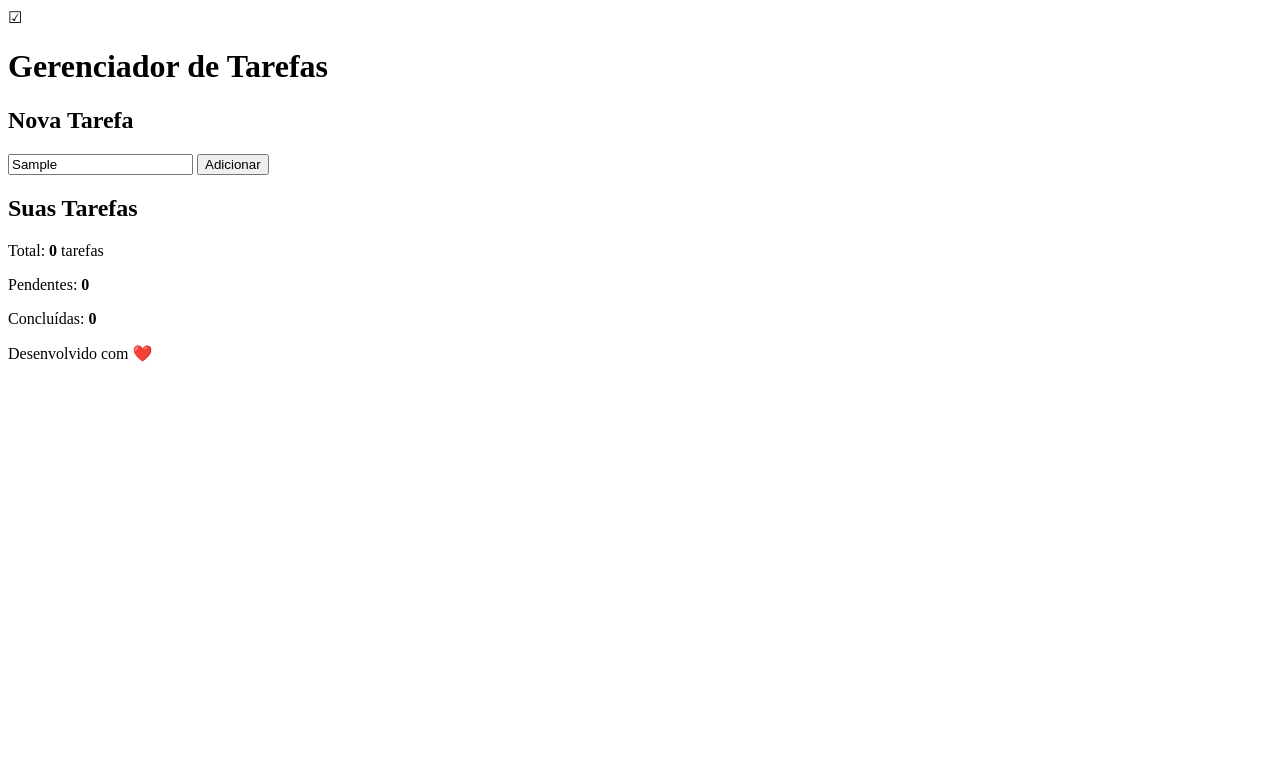
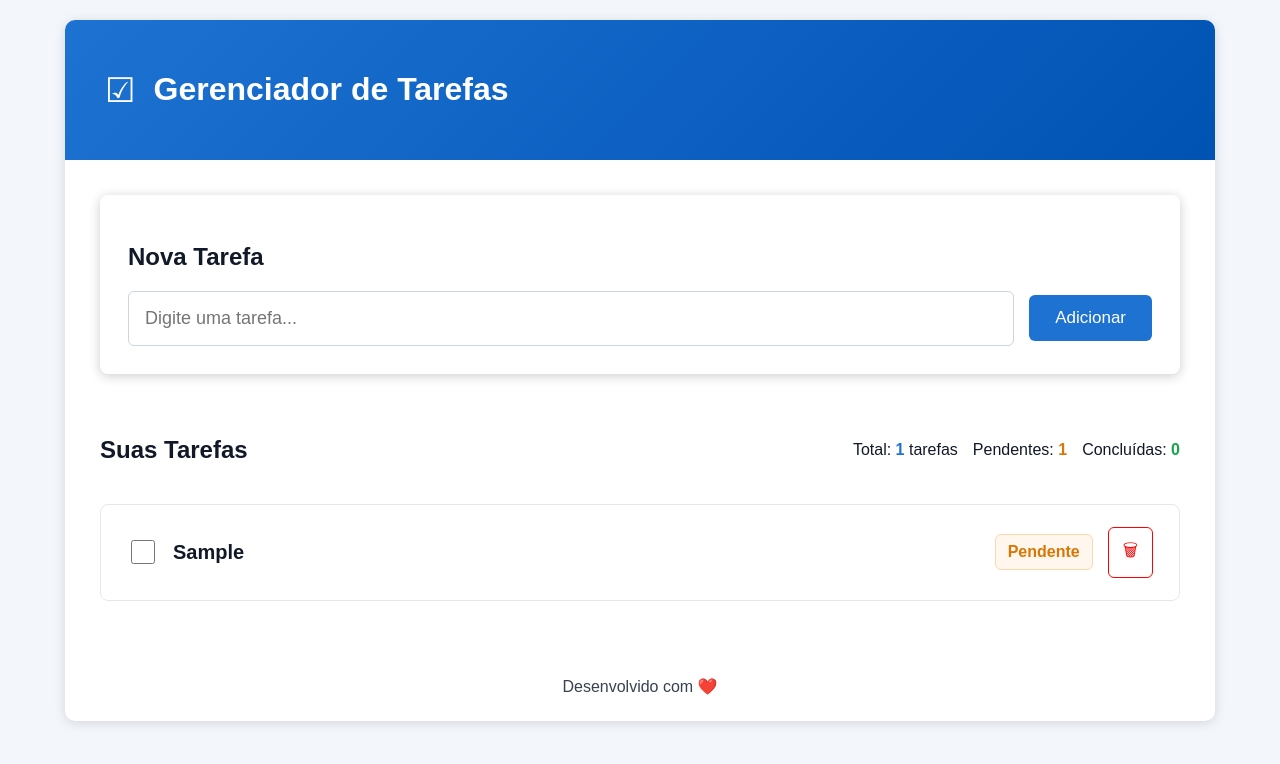
Before and after one commit to tiago443/projeto4-sistema-de-gerenciamento-de-tarefas-, a website: page index.html in a window 1280 px wide. Both pictures are taken after typing "Sample" into the empty fields and a click on the button "Adicionar". Drawn offline with Linux system fonts and the light colour scheme.

Commit message:
adiciona conteudo completo da interface

```diff
--- a/estilo.css
+++ b/estilo.css
@@ -1 +1,180 @@
-/* ajuste */
+* {
+  box-sizing: border-box;
+  font-family: Arial, Helvetica, sans-serif;
+}
+
+body {
+  margin: 0;
+  padding: 20px;
+  background: #f3f6fb;
+  color: #111827;
+}
+
+.pagina {
+  max-width: 1150px;
+  margin: auto;
+  background: white;
+  border-radius: 10px;
+  overflow: hidden;
+  box-shadow: 0 2px 12px #0002;
+}
+
+header {
+  background: linear-gradient(135deg, #1d72d2, #0052b3);
+  color: white;
+  padding: 30px 40px;
+  display: flex;
+  align-items: center;
+  gap: 18px;
+}
+
+.icone {
+  font-size: 34px;
+}
+
+main {
+  padding: 35px;
+}
+
+.card {
+  padding: 28px;
+  margin-bottom: 42px;
+  border-radius: 8px;
+  box-shadow: 0 2px 12px #0003;
+}
+
+.linha,
+.topo,
+.resumo,
+.esquerda,
+.direita {
+  display: flex;
+  align-items: center;
+  gap: 15px;
+}
+
+.linha input {
+  flex: 1;
+}
+
+input {
+  padding: 16px;
+  font-size: 18px;
+  border: 1px solid #cbd5e1;
+  border-radius: 6px;
+}
+
+button {
+  padding: 13px 26px;
+  border: 0;
+  border-radius: 6px;
+  background: #1d72d2;
+  color: white;
+  font-size: 17px;
+  cursor: pointer;
+}
+
+button:hover {
+  background: #155cb0;
+}
+
+.topo {
+  justify-content: space-between;
+}
+
+#total {
+  color: #1d72d2;
+}
+
+#pendentes {
+  color: #d97706;
+}
+
+#concluidas {
+  color: #16a34a;
+}
+
+ul {
+  padding: 0;
+  margin-top: 20px;
+  list-style: none;
+  border: 1px solid #e5e7eb;
+  border-radius: 8px;
+  overflow: hidden;
+}
+
+li {
+  padding: 22px 26px;
+  border-bottom: 1px solid #e5e7eb;
+  display: flex;
+  justify-content: space-between;
+  align-items: center;
+}
+
+li:last-child {
+  border-bottom: 0;
+}
+
+input[type="checkbox"] {
+  width: 24px;
+  height: 24px;
+}
+
+.nome {
+  font-size: 20px;
+  font-weight: bold;
+}
+
+.riscada {
+  text-decoration: line-through;
+  color: #6b7280;
+}
+
+.status {
+  padding: 8px 12px;
+  border-radius: 6px;
+  font-weight: bold;
+}
+
+.pendente {
+  color: #d97706;
+  background: #fff7ed;
+  border: 1px solid #fed7aa;
+}
+
+.concluida {
+  color: #16a34a;
+  background: #dcfce7;
+  border: 1px solid #bbf7d0;
+}
+
+.excluir {
+  background: white;
+  color: red;
+  border: 1px solid red;
+  padding: 10px 14px;
+}
+
+.excluir:hover {
+  background: #fee2e2;
+}
+
+footer {
+  text-align: center;
+  padding: 25px;
+  color: #374151;
+}
+
+@media (max-width: 700px) {
+  .linha,
+  .topo,
+  .resumo,
+  li {
+    flex-direction: column;
+    align-items: stretch;
+  }
+
+  button {
+    width: 100%;
+  }
+}
--- a/sistema.js
+++ b/sistema.js
@@ -1 +1,80 @@
-// ajuste
+const campo = document.getElementById("campoTarefa")
+const botao = document.getElementById("btnAdicionar")
+const listaVisual = document.getElementById("listaTarefas")
+
+const total = document.getElementById("total")
+const pendentes = document.getElementById("pendentes")
+const concluidas = document.getElementById("concluidas")
+
+let tarefas = []
+
+function desenharTela() {
+  listaVisual.innerHTML = ""
+
+  tarefas.forEach((tarefa, indice) => {
+    const item = document.createElement("li")
+
+    item.innerHTML = `
+      <div class="esquerda">
+        <input
+          type="checkbox"
+          ${tarefa.concluida ? "checked" : ""}
+          onchange="alternarConclusao(${indice})"
+        >
+
+        <span class="nome ${tarefa.concluida ? "riscada" : ""}">
+          ${tarefa.descricao}
+        </span>
+      </div>
+
+      <div class="direita">
+        <span class="status ${tarefa.concluida ? "concluida" : "pendente"}">
+          ${tarefa.concluida ? "Concluída" : "Pendente"}
+        </span>
+
+        <button class="excluir" onclick="removerTarefa(${indice})">🗑</button>
+      </div>
+    `
+
+    listaVisual.appendChild(item)
+  })
+
+  const feitas = tarefas.filter(tarefa => tarefa.concluida).length
+
+  total.textContent = tarefas.length
+  concluidas.textContent = feitas
+  pendentes.textContent = tarefas.length - feitas
+}
+
+function adicionarNovaTarefa() {
+  const texto = campo.value.trim()
+
+  if (texto === "") {
+    alert("Digite uma tarefa.")
+    return
+  }
+
+  tarefas.push({
+    descricao: texto,
+    concluida: false
+  })
+
+  campo.value = ""
+  desenharTela()
+}
+
+function alternarConclusao(indice) {
+  tarefas[indice].concluida = !tarefas[indice].concluida
+  desenharTela()
+}
+
+function removerTarefa(indice) {
+  tarefas.splice(indice, 1)
+  desenharTela()
+}
+
+botao.addEventListener("click", adicionarNovaTarefa)
+
+campo.addEventListener("keydown", evento => {
+  if (evento.key === "Enter") adicionarNovaTarefa()
+})
```
